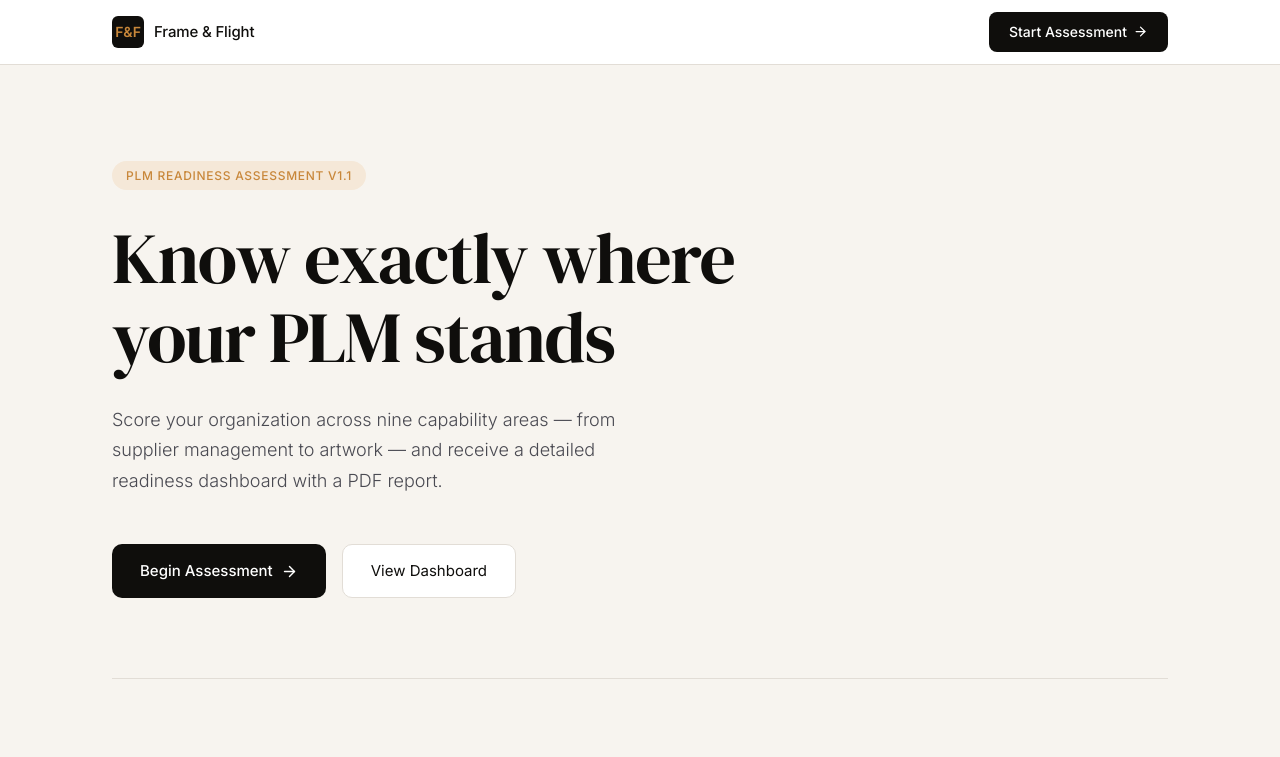
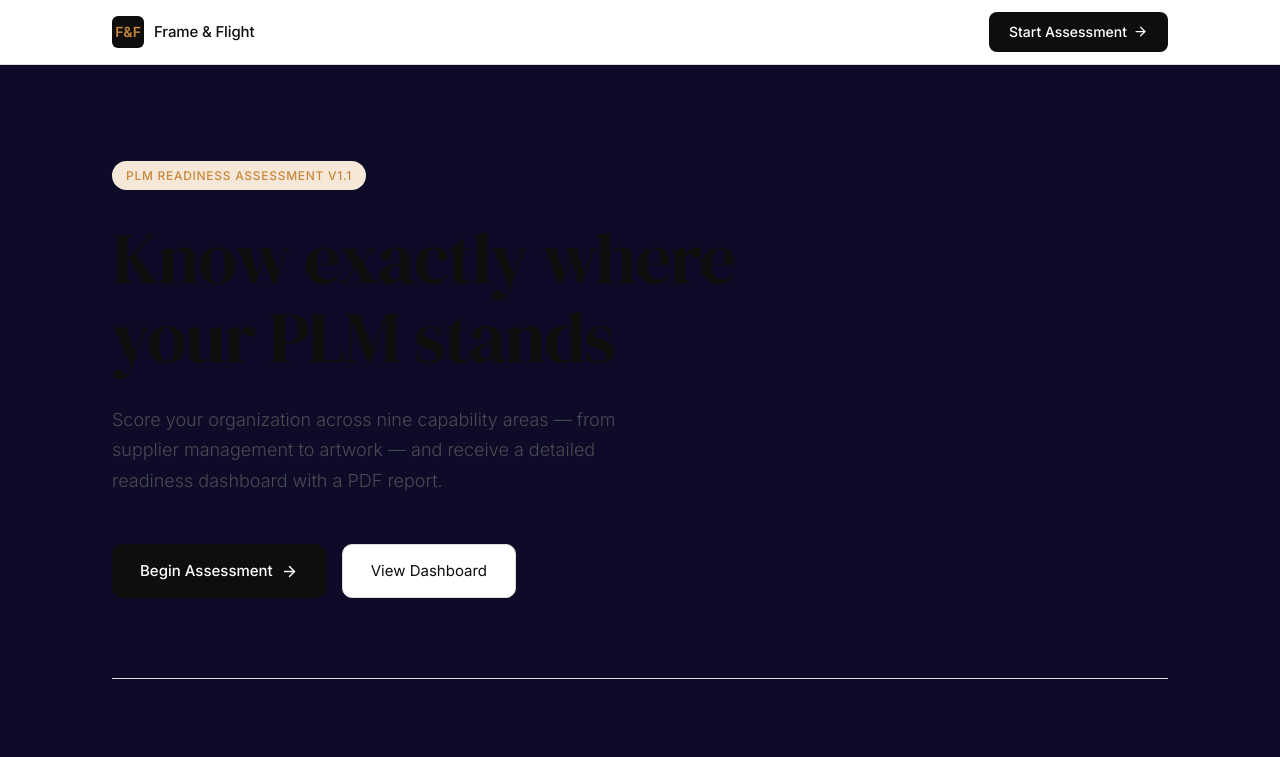
Before and after one commit to frameandflight/readiness-platform, a Next.js app in the folder files/readiness-platform/readiness-platform/: page / in a window 1280 px wide. Shown: the top 757 px of the page. Built offline with nearby package versions, Linux system fonts and the light colour scheme.

Commit message:
Update globals.css

```diff
--- a/files/readiness-platform/readiness-platform/src/app/globals.css
+++ b/files/readiness-platform/readiness-platform/src/app/globals.css
@@ -4,7 +4,7 @@
 
 :root {
   --ink: #0f0e0c;
-  --chalk: #f7f4ef;
+  --chalk: #0d0b28;
   --slate: #4a4a52;
   --accent: #c8873a;
   --accent-light: #f5e8d8;
```
